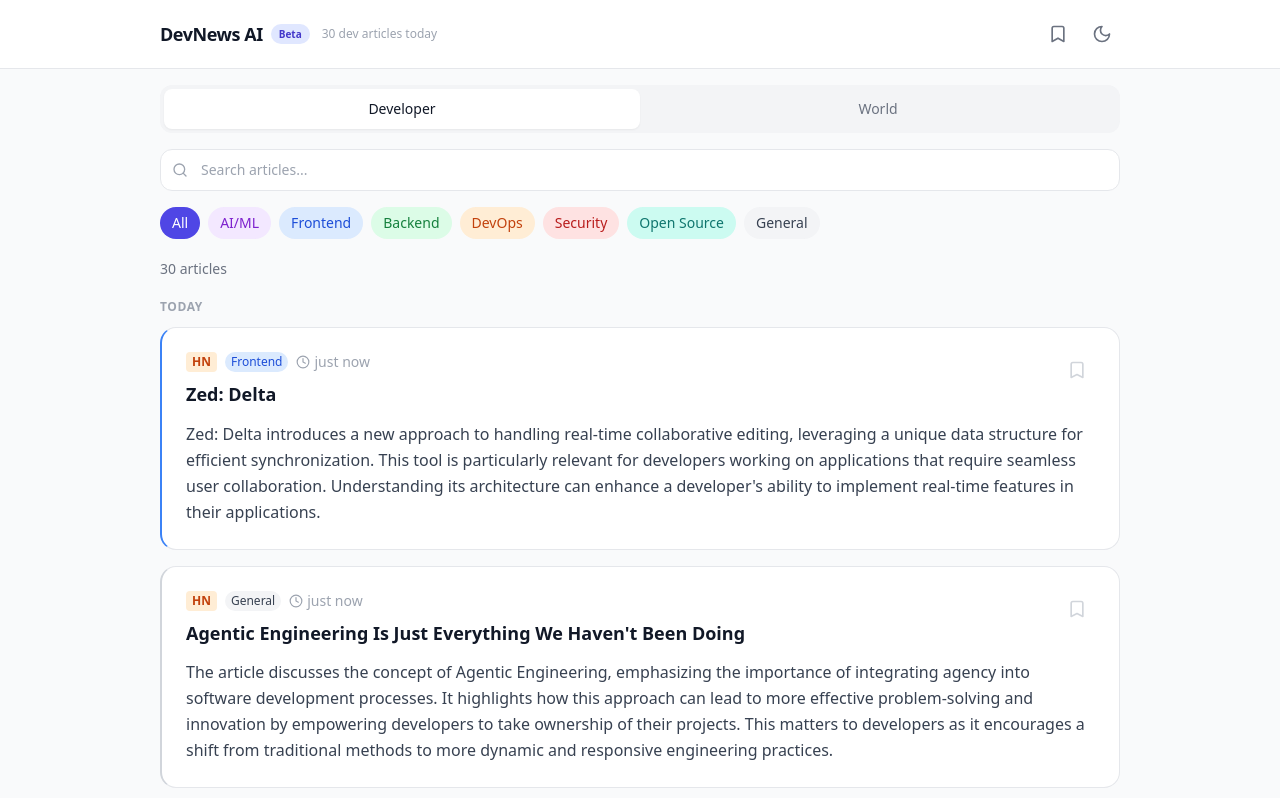
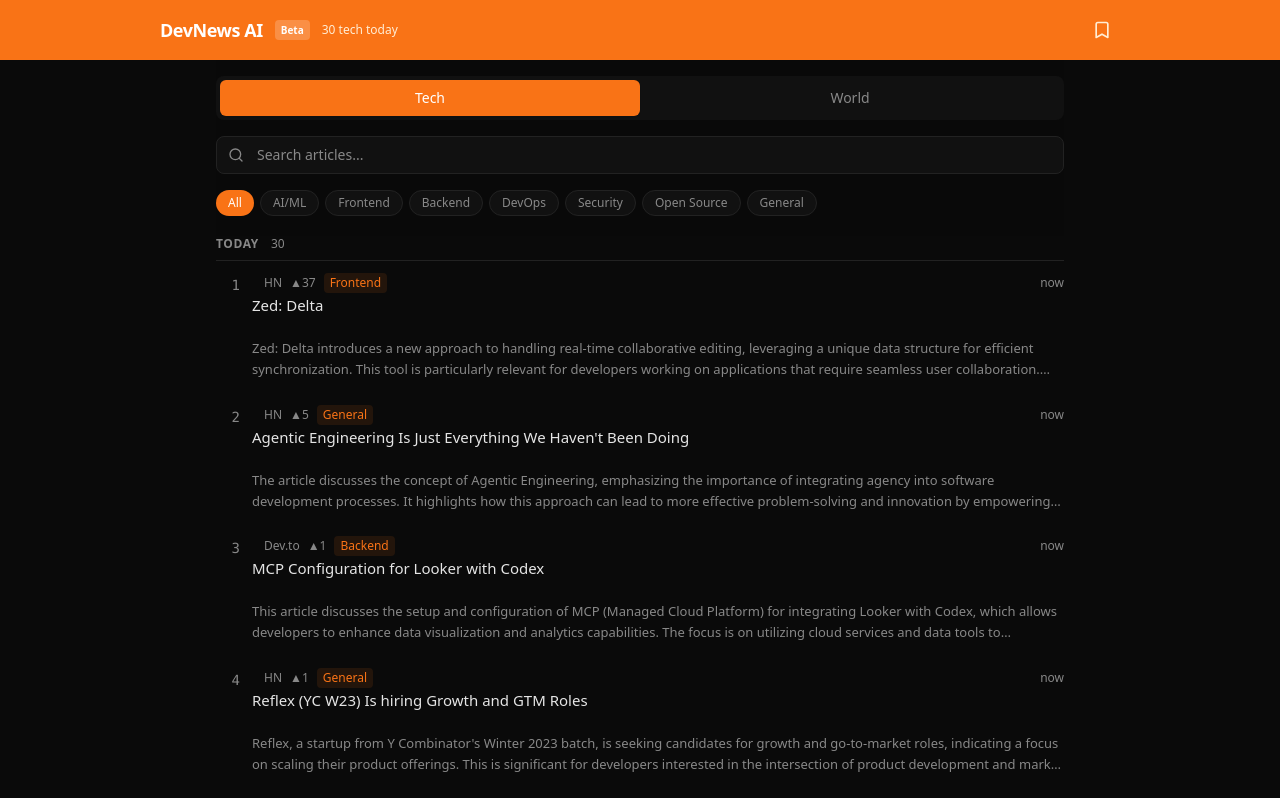
Before and after one commit to Z4D4LY/ai-news-app, a React (Vite) app: page / in a window 1280 px wide. Shown: the top 798 px of the page. Built offline with nearby package versions, Linux system fonts and the light colour scheme.

Commit message:
Dark-only HN-style redesign: orange accent, numbered rows, search clear on tab switch

```diff
--- a/src/App.tsx
+++ b/src/App.tsx
@@ -4,24 +4,27 @@
 import TopicFilter from './components/TopicFilter';
 import Feed from './components/Feed';
 import { useArticles } from './hooks/useArticles';
-import { useDarkMode } from './hooks/useDarkMode';
 import { useBookmarks } from './hooks/useBookmarks';
 import { DEV_TAGS, WORLD_TAGS, type TagFilter } from './types';
 
 export default function App() {
-  useDarkMode();
-
   const [search, setSearch] = useState('');
   const [tag, setTag] = useState<TagFilter>('All');
   const [showSaved, setShowSaved] = useState(false);
   const [tab, setTab] = useState<'dev' | 'world'>('dev');
+
+  const switchTab = (t: 'dev' | 'world') => {
+    setTab(t);
+    setTag('All');
+    setSearch('');
+  };
 
   const tagOptions = tab === 'dev' ? DEV_TAGS : WORLD_TAGS;
   const { articles } = useArticles({ search, tag, showSaved, type: tab });
   const { toggleBookmark, isBookmarked } = useBookmarks();
 
   return (
-    <div className="min-h-screen bg-gray-50 dark:bg-gray-950">
+    <div className="min-h-screen bg-bg text-text-primary">
       <Header
         onToggleSaved={() => setShowSaved((v) => !v)}
         showSaved={showSaved}
@@ -29,25 +32,25 @@
         articleCount={articles.length}
       />
 
-      <main className="mx-auto max-w-5xl px-4 sm:px-6 lg:px-8 pb-16">
-        <div className="sticky top-0 z-10 space-y-4 pt-4 pb-4 bg-gray-50/95 dark:bg-gray-950/95 backdrop-blur">
-          <div className="flex rounded-xl bg-gray-100 dark:bg-gray-800 p-1">
+      <main className="mx-auto max-w-4xl px-4 sm:px-6 pb-16">
+        <div className="sticky top-0 z-10 space-y-4 pt-4 pb-4 bg-bg/95 backdrop-blur">
+          <div className="flex rounded-lg bg-bg-card p-1">
             <button
-              onClick={() => { setTab('dev'); setTag('All'); }}
-              className={`flex-1 rounded-lg px-4 py-2.5 text-sm font-medium transition-all ${
+              onClick={() => switchTab('dev')}
+              className={`flex-1 rounded-md px-4 py-2 text-sm font-medium transition-all ${
                 tab === 'dev'
-                  ? 'bg-white dark:bg-gray-900 text-gray-900 dark:text-gray-100 shadow-sm'
-                  : 'text-gray-500 dark:text-gray-400 hover:text-gray-700 dark:hover:text-gray-300'
+                  ? 'bg-accent text-white shadow-sm'
+                  : 'text-text-dim hover:text-text-primary'
               }`}
             >
-              Developer
+              Tech
             </button>
             <button
-              onClick={() => { setTab('world'); setTag('All'); }}
-              className={`flex-1 rounded-lg px-4 py-2.5 text-sm font-medium transition-all ${
+              onClick={() => switchTab('world')}
+              className={`flex-1 rounded-md px-4 py-2 text-sm font-medium transition-all ${
                 tab === 'world'
-                  ? 'bg-white dark:bg-gray-900 text-gray-900 dark:text-gray-100 shadow-sm'
-                  : 'text-gray-500 dark:text-gray-400 hover:text-gray-700 dark:hover:text-gray-300'
+                  ? 'bg-accent text-white shadow-sm'
+                  : 'text-text-dim hover:text-text-primary'
               }`}
             >
               World
--- a/src/components/ArticleCard.tsx
+++ b/src/components/ArticleCard.tsx
@@ -1,56 +1,25 @@
-import { Clock, ExternalLink } from 'lucide-react';
+import { ExternalLink } from 'lucide-react';
 import type { Article } from '../types';
 
 const SOURCE_LABEL: Record<string, string> = {
   hackernews: 'HN',
-  reddit: 'Reddit',
   devto: 'Dev.to',
   googlenews: 'News',
   bbc: 'BBC',
   npr: 'NPR',
 };
 
-const SOURCE_COLOR: Record<string, string> = {
-  hackernews: 'bg-orange-100 text-orange-700 dark:bg-orange-900/30 dark:text-orange-300',
-  reddit: 'bg-red-100 text-red-700 dark:bg-red-900/30 dark:text-red-300',
-  devto: 'bg-sky-100 text-sky-700 dark:bg-sky-900/30 dark:text-sky-300',
-  googlenews: 'bg-slate-100 text-slate-700 dark:bg-slate-900/30 dark:text-slate-300',
-  bbc: 'bg-red-100 text-red-700 dark:bg-red-900/30 dark:text-red-300',
-  npr: 'bg-blue-100 text-blue-700 dark:bg-blue-900/30 dark:text-blue-300',
-};
-
-const TAG_COLORS: Record<string, string> = {
-  'AI/ML': 'bg-purple-100 text-purple-700 dark:bg-purple-900/30 dark:text-purple-300',
-  'Frontend': 'bg-blue-100 text-blue-700 dark:bg-blue-900/30 dark:text-blue-300',
-  'Backend': 'bg-green-100 text-green-700 dark:bg-green-900/30 dark:text-green-300',
-  'DevOps': 'bg-orange-100 text-orange-700 dark:bg-orange-900/30 dark:text-orange-300',
-  'Security': 'bg-red-100 text-red-700 dark:bg-red-900/30 dark:text-red-300',
-  'Open Source': 'bg-teal-100 text-teal-700 dark:bg-teal-900/30 dark:text-teal-300',
-  'Politics': 'bg-amber-100 text-amber-700 dark:bg-amber-900/30 dark:text-amber-300',
-  'Tech & Science': 'bg-cyan-100 text-cyan-700 dark:bg-cyan-900/30 dark:text-cyan-300',
-  'Business': 'bg-emerald-100 text-emerald-700 dark:bg-emerald-900/30 dark:text-emerald-300',
-  'Health': 'bg-rose-100 text-rose-700 dark:bg-rose-900/30 dark:text-rose-300',
-  'Climate': 'bg-lime-100 text-lime-700 dark:bg-lime-900/30 dark:text-lime-300',
-  'General': 'bg-gray-100 text-gray-700 dark:bg-gray-800 dark:text-gray-300',
-};
-
-const TAG_BORDER: Record<string, string> = {
-  'AI/ML': 'border-l-purple-500 dark:border-l-purple-400',
-  'Frontend': 'border-l-blue-500 dark:border-l-blue-400',
-  'Backend': 'border-l-green-500 dark:border-l-green-400',
-  'DevOps': 'border-l-orange-500 dark:border-l-orange-400',
-  'Security': 'border-l-red-500 dark:border-l-red-400',
-  'Open Source': 'border-l-teal-500 dark:border-l-teal-400',
-  'Politics': 'border-l-amber-500 dark:border-l-amber-400',
-  'Tech & Science': 'border-l-cyan-500 dark:border-l-cyan-400',
-  'Business': 'border-l-emerald-500 dark:border-l-emerald-400',
-  'Health': 'border-l-rose-500 dark:border-l-rose-400',
-  'Climate': 'border-l-lime-500 dark:border-l-lime-400',
-  'General': 'border-l-gray-300 dark:border-l-gray-600',
+const SOURCE_DOT: Record<string, string> = {
+  hackernews: 'text-orange-400',
+  devto: 'text-sky-400',
+  googlenews: 'text-slate-400',
+  bbc: 'text-red-400',
+  npr: 'text-blue-400',
 };
 
 interface Props {
   article: Article;
+  index: number;
   isBookmarked: boolean;
   onToggleBookmark: (id: string) => void;
 }
@@ -58,72 +27,78 @@
 function timeAgo(dateStr: string): string {
   const diff = Date.now() - new Date(dateStr).getTime();
   const hours = Math.floor(diff / (1000 * 60 * 60));
-  if (hours < 1) return 'just now';
-  if (hours < 24) return `${hours}h ago`;
+  if (hours < 1) return 'now';
+  if (hours < 24) return `${hours}h`;
   const days = Math.floor(hours / 24);
-  if (days < 7) return `${days}d ago`;
+  if (days < 7) return `${days}d`;
   return new Date(dateStr).toLocaleDateString('en-US', { month: 'short', day: 'numeric' });
 }
 
-export default function ArticleCard({ article, isBookmarked, onToggleBookmark }: Props) {
+function formatScore(score: number): string {
+  if (score >= 1000) return `${(score / 1000).toFixed(1)}k`;
+  return String(score);
+}
+
+export default function ArticleCard({ article, index, isBookmarked, onToggleBookmark }: Props) {
   return (
-    <article className={`rounded-2xl border border-gray-200 dark:border-gray-800 bg-white dark:bg-gray-900 p-5 sm:p-6 border-l-2 ${TAG_BORDER[article.tag] ?? TAG_BORDER['General']} transition-shadow hover:shadow-md`}>
-      <div className="flex items-start justify-between gap-3">
+    <div className="group flex gap-3 py-3 px-1 -mx-1 rounded hover:bg-bg-hover transition-colors">
+      <span className="shrink-0 w-6 text-right text-sm text-text-dim font-mono pt-0.5 select-none">
+        {index + 1}
+      </span>
+
       <div className="flex-1 min-w-0">
-          <div className="flex items-center gap-2 mb-2">
-            <span className={`rounded px-1.5 py-0.5 text-xs font-semibold uppercase ${SOURCE_COLOR[article.source] ?? ''}`}>
-              {SOURCE_LABEL[article.source]}
+        <div className="flex items-center gap-2 flex-wrap mb-0.5">
+          <div className="flex items-center gap-1.5">
+            <span className={`w-1.5 h-1.5 rounded-full ${SOURCE_DOT[article.source] ?? 'text-gray-400'}`} />
+            <span className="text-xs font-medium text-text-dim">
+              {SOURCE_LABEL[article.source] ?? article.source}
             </span>
-            <span className={`rounded-full px-1.5 py-0.5 text-xs font-medium ${TAG_COLORS[article.tag] ?? TAG_COLORS['General']}`}>
+          </div>
+          {article.score > 0 && (
+            <span className="text-xs text-text-dim">
+              ▲{formatScore(article.score)}
+            </span>
+          )}
+          <span className="text-xs px-1.5 py-0.5 rounded bg-accent/10 text-accent font-medium">
             {article.tag}
           </span>
-            <span className="flex items-center gap-1 text-sm text-gray-400 dark:text-gray-500">
-              <Clock className="h-3.5 w-3.5" />
+          <span className="text-xs text-text-dim ml-auto">
             {timeAgo(article.date)}
           </span>
         </div>
 
+        <div className="flex items-start gap-2">
           <a
             href={article.url}
             target="_blank"
             rel="noopener noreferrer"
-            className="group inline-flex items-start gap-1 text-lg font-semibold text-gray-900 dark:text-gray-100 hover:text-indigo-600 dark:hover:text-indigo-400 transition-colors"
+            className="group/link text-[15px] font-medium text-text-primary hover:text-accent transition-colors leading-snug"
           >
             <span className="line-clamp-2">{article.title}</span>
-            <ExternalLink className="mt-0.5 h-4 w-4 flex-shrink-0 opacity-0 group-hover:opacity-100 transition-opacity" />
+            <ExternalLink className="inline ml-1 h-3 w-3 opacity-0 group-hover/link:opacity-100 transition-opacity align-baseline" />
           </a>
-        </div>
 
           <button
             onClick={() => onToggleBookmark(article.id)}
-          className={`flex-shrink-0 rounded-lg p-2 transition-colors ${
+            className={`shrink-0 mt-0.5 p-0.5 rounded transition-colors ${
               isBookmarked
-              ? 'text-indigo-600 dark:text-indigo-400'
-              : 'text-gray-300 dark:text-gray-700 hover:text-indigo-400'
+                ? 'text-accent'
+                : 'text-text-dim opacity-0 group-hover:opacity-100 hover:text-accent'
             }`}
             aria-label={isBookmarked ? 'Remove bookmark' : 'Bookmark'}
           >
-          <svg
-            className="h-5 w-5"
-            fill={isBookmarked ? 'currentColor' : 'none'}
-            viewBox="0 0 24 24"
-            stroke="currentColor"
-            strokeWidth={2}
-          >
-            <path
-              strokeLinecap="round"
-              strokeLinejoin="round"
-              d="M5 5a2 2 0 012-2h10a2 2 0 012 2v16l-7-3.5L5 21V5z"
-            />
+            <svg className="h-3.5 w-3.5" fill={isBookmarked ? 'currentColor' : 'none'} viewBox="0 0 24 24" stroke="currentColor" strokeWidth={2}>
+              <path strokeLinecap="round" strokeLinejoin="round" d="M5 5a2 2 0 012-2h10a2 2 0 012 2v16l-7-3.5L5 21V5z" />
             </svg>
           </button>
         </div>
 
-      <p className="mt-3 text-base leading-relaxed text-gray-700 dark:text-gray-300">
+        <p className="mt-0.5 text-[13px] leading-relaxed text-text-dim line-clamp-2">
           {article.summary === 'No summary available.'
             ? 'Click to read the full article.'
             : article.summary}
         </p>
-    </article>
+      </div>
+    </div>
   );
 }
--- a/src/components/Feed.tsx
+++ b/src/components/Feed.tsx
@@ -32,8 +32,8 @@
   if (feedData.articles.length === 0) {
     return (
       <div className="py-20 text-center">
-        <p className="text-base text-gray-400 dark:text-gray-500">No articles yet.</p>
-        <p className="mt-2 text-sm text-gray-400 dark:text-gray-500">
+        <p className="text-text-dim">No articles yet.</p>
+        <p className="mt-2 text-sm text-text-dim">
           The daily fetch will populate this feed. Run it manually from the GitHub Actions tab.
         </p>
       </div>
@@ -43,8 +43,8 @@
   if (articles.length === 0) {
     return (
       <div className="py-20 text-center">
-        <p className="text-base text-gray-400 dark:text-gray-500">
-          No {tab === 'dev' ? 'developer' : 'world'} articles match your filters.
+        <p className="text-text-dim">
+          No {tab === 'dev' ? 'tech' : 'world'} articles match your filters.
         </p>
       </div>
     );
@@ -59,30 +59,30 @@
   ].filter((s) => s.items.length > 0);
 
   return (
-    <>
-      <div className="flex items-center justify-between mb-5">
-        <span className="text-sm font-medium text-gray-500 dark:text-gray-400">
-          {articles.length} article{articles.length !== 1 ? 's' : ''}
-        </span>
-      </div>
-
+    <div>
       {sections.map((section) => (
         <div key={section.label} className="mb-6">
-          <h3 className="mb-3 text-xs font-semibold uppercase tracking-wider text-gray-400 dark:text-gray-500">
-            {section.label}
-          </h3>
-          <div className="space-y-4">
-            {section.items.map((article) => (
+          <div className="flex items-center gap-3 mb-2">
+            <h3 className="text-xs font-semibold uppercase tracking-wider text-text-dim">
+              {section.label}
+            </h3>
+            <span className="text-xs text-text-dim">
+              {section.items.length}
+            </span>
+          </div>
+          <hr className="divider mb-1" />
+          {section.items.map((article, i) => (
+            <div key={article.id}>
               <ArticleCard
-                key={article.id}
                 article={article}
+                index={i}
                 isBookmarked={isBookmarked(article.id)}
                 onToggleBookmark={onToggleBookmark}
               />
-            ))}
-          </div>
+            </div>
+          ))}
         </div>
       ))}
-    </>
+    </div>
   );
 }
--- a/src/components/Header.tsx
+++ b/src/components/Header.tsx
@@ -1,4 +1,4 @@
-import { Moon, Sun, Bookmark } from 'lucide-react';
+import { Bookmark } from 'lucide-react';
 
 interface Props {
   onToggleSaved: () => void;
@@ -8,49 +8,30 @@
 }
 
 export default function Header({ onToggleSaved, showSaved, tab, articleCount }: Props) {
-  const toggleDark = () => {
-    const html = document.documentElement;
-    const isDark = html.classList.contains('dark');
-    html.classList.toggle('dark');
-    localStorage.setItem('theme', isDark ? 'light' : 'dark');
-  };
-
   return (
-    <header className="sticky top-0 z-20 border-b border-gray-200 dark:border-gray-800 bg-white/90 dark:bg-gray-950/90 backdrop-blur-md">
-      <div className="mx-auto flex max-w-5xl items-center justify-between px-4 sm:px-6 lg:px-8 py-4">
-        <div className="flex items-center gap-3">
-          <div className="flex items-center gap-2">
-            <h1 className="text-lg font-bold tracking-tight">DevNews AI</h1>
-            <span className="rounded-full bg-indigo-100 dark:bg-indigo-900/40 px-2 py-0.5 text-[10px] font-semibold text-indigo-700 dark:text-indigo-300">
+    <header className="bg-accent text-white">
+      <div className="mx-auto flex max-w-5xl items-center justify-between px-4 sm:px-6 lg:px-8 py-3">
+        <div className="flex items-center gap-3 min-w-0">
+          <h1 className="text-lg font-bold tracking-tight shrink-0">DevNews AI</h1>
+          <span className="shrink-0 rounded bg-white/20 px-1.5 py-0.5 text-[10px] font-semibold">
             Beta
           </span>
-          </div>
-          <span className="hidden sm:block text-xs text-gray-400 dark:text-gray-500">
-            {articleCount > 0 ? `${articleCount} ${tab === 'dev' ? 'dev' : 'world'} articles today` : 'Loading...'}
+          <span className="hidden sm:block text-xs text-orange-100 truncate">
+            {articleCount > 0 ? `${articleCount} ${tab === 'dev' ? 'tech' : 'world'} today` : 'Loading...'}
           </span>
         </div>
 
-        <div className="flex items-center gap-2">
         <button
           onClick={onToggleSaved}
-            className={`rounded-lg p-2 transition-colors ${
+          className={`rounded-lg p-2 transition-colors shrink-0 ${
             showSaved
-                ? 'bg-indigo-100 text-indigo-700 dark:bg-indigo-900/40 dark:text-indigo-300'
-                : 'text-gray-500 hover:bg-gray-100 dark:text-gray-400 dark:hover:bg-gray-800'
+              ? 'bg-white/20 text-white'
+              : 'text-orange-100 hover:bg-white/10'
           }`}
           aria-label="Saved articles"
         >
           <Bookmark className="h-5 w-5" fill={showSaved ? 'currentColor' : 'none'} />
         </button>
-          <button
-            onClick={toggleDark}
-            className="rounded-lg p-2 text-gray-500 hover:bg-gray-100 dark:text-gray-400 dark:hover:bg-gray-800 transition-colors"
-            aria-label="Toggle theme"
-          >
-            <Sun className="hidden dark:block h-5 w-5" />
-            <Moon className="block dark:hidden h-5 w-5" />
-          </button>
-        </div>
       </div>
     </header>
   );
--- a/src/components/SearchBar.tsx
+++ b/src/components/SearchBar.tsx
@@ -8,13 +8,13 @@
 export default function SearchBar({ value, onChange }: Props) {
   return (
     <div className="relative">
-      <Search className="absolute left-3 top-1/2 h-4 w-4 -translate-y-1/2 text-gray-400" />
+      <Search className="absolute left-3 top-1/2 h-4 w-4 -translate-y-1/2 text-text-dim" />
       <input
         type="text"
         value={value}
         onChange={(e) => onChange(e.target.value)}
         placeholder="Search articles..."
-        className="w-full rounded-xl border border-gray-200 dark:border-gray-800 bg-white dark:bg-gray-900 py-2.5 pl-10 pr-4 text-sm placeholder:text-gray-400 focus:border-indigo-500 focus:outline-none focus:ring-1 focus:ring-indigo-500 transition-colors"
+        className="w-full rounded-lg border border-border bg-bg-card py-2 pl-10 pr-4 text-sm text-text-primary placeholder:text-text-dim focus:border-accent focus:outline-none focus:ring-1 focus:ring-accent transition-colors"
       />
     </div>
   );
--- a/src/components/TopicFilter.tsx
+++ b/src/components/TopicFilter.tsx
@@ -6,34 +6,17 @@
   onChange: (tag: string) => void;
 }
 
-const TAG_COLORS: Record<string, string> = {
-  'AI/ML': 'bg-purple-100 text-purple-700 dark:bg-purple-900/30 dark:text-purple-300',
-  'Frontend': 'bg-blue-100 text-blue-700 dark:bg-blue-900/30 dark:text-blue-300',
-  'Backend': 'bg-green-100 text-green-700 dark:bg-green-900/30 dark:text-green-300',
-  'DevOps': 'bg-orange-100 text-orange-700 dark:bg-orange-900/30 dark:text-orange-300',
-  'Security': 'bg-red-100 text-red-700 dark:bg-red-900/30 dark:text-red-300',
-  'Open Source': 'bg-teal-100 text-teal-700 dark:bg-teal-900/30 dark:text-teal-300',
-  'Politics': 'bg-amber-100 text-amber-700 dark:bg-amber-900/30 dark:text-amber-300',
-  'Tech & Science': 'bg-cyan-100 text-cyan-700 dark:bg-cyan-900/30 dark:text-cyan-300',
-  'Business': 'bg-emerald-100 text-emerald-700 dark:bg-emerald-900/30 dark:text-emerald-300',
-  'Health': 'bg-rose-100 text-rose-700 dark:bg-rose-900/30 dark:text-rose-300',
-  'Climate': 'bg-lime-100 text-lime-700 dark:bg-lime-900/30 dark:text-lime-300',
-  'General': 'bg-gray-100 text-gray-700 dark:bg-gray-800 dark:text-gray-300',
-};
-
 export default function TopicFilter({ tags, selected, onChange }: Props) {
   return (
-    <div className="flex gap-2 overflow-x-auto pb-1 scrollbar-none">
+    <div className="flex gap-1.5 overflow-x-auto pb-1 scrollbar-none">
       {tags.map((tag) => (
         <button
           key={tag}
           onClick={() => onChange(tag)}
-          className={`rounded-full px-3 py-1.5 text-sm font-medium whitespace-nowrap transition-colors ${
+          className={`rounded-full px-3 py-1 text-xs font-medium whitespace-nowrap transition-colors ${
             selected === tag
-              ? 'bg-indigo-600 text-white dark:bg-indigo-500'
-              : tag === 'All'
-                ? 'bg-gray-100 text-gray-600 dark:bg-gray-800 dark:text-gray-400 hover:bg-gray-200 dark:hover:bg-gray-700'
-                : `${TAG_COLORS[tag] ?? ''} hover:opacity-80`
+              ? 'bg-accent text-white'
+              : 'bg-bg-card text-text-dim hover:bg-bg-hover hover:text-text-primary border border-border'
           }`}
         >
           {tag}
--- a/src/index.css
+++ b/src/index.css
@@ -2,17 +2,24 @@
 @tailwind components;
 @tailwind utilities;
 
+:root {
+  --bg: #0a0a0a;
+  --bg-card: #111111;
+  --bg-hover: #1a1a1a;
+  --border: #222222;
+  --text: #e5e5e5;
+  --text-dim: #888888;
+  --accent: #f97316;
+  --accent-dim: rgba(249, 115, 22, 0.12);
+}
+
 body {
+  background: var(--bg);
+  color: var(--text);
   -webkit-font-smoothing: antialiased;
   -moz-osx-font-smoothing: grayscale;
   font-size: 16px;
   line-height: 1.6;
-}
-
-@media (max-width: 640px) {
-  html {
-    font-size: 15px;
-  }
 }
 
 .scrollbar-none {
@@ -22,3 +29,16 @@
 .scrollbar-none::-webkit-scrollbar {
   display: none;
 }
+
+.divider {
+  border: 0;
+  height: 1px;
+  background: var(--border);
+  margin: 0;
+}
+
+@media (max-width: 640px) {
+  html {
+    font-size: 15px;
+  }
+}
--- a/tailwind.config.js
+++ b/tailwind.config.js
@@ -1,9 +1,19 @@
 /** @type {import('tailwindcss').Config} */
 export default {
   content: ['./index.html', './src/**/*.{js,ts,jsx,tsx}'],
-  darkMode: 'class',
   theme: {
-    extend: {},
+    extend: {
+      colors: {
+        accent: '#f97316',
+        'accent-hover': '#ea580c',
+        bg: '#0a0a0a',
+        'bg-card': '#111111',
+        'bg-hover': '#1a1a1a',
+        border: '#222222',
+        'text-primary': '#e5e5e5',
+        'text-dim': '#888888',
+      },
+    },
   },
   plugins: [],
 };
```
Also changed, not shown: index.html (+1 -1 lines), src/hooks/useDarkMode.ts (deleted, +0 -14 lines). Lines whose indentation alone changed are shown as unchanged.
